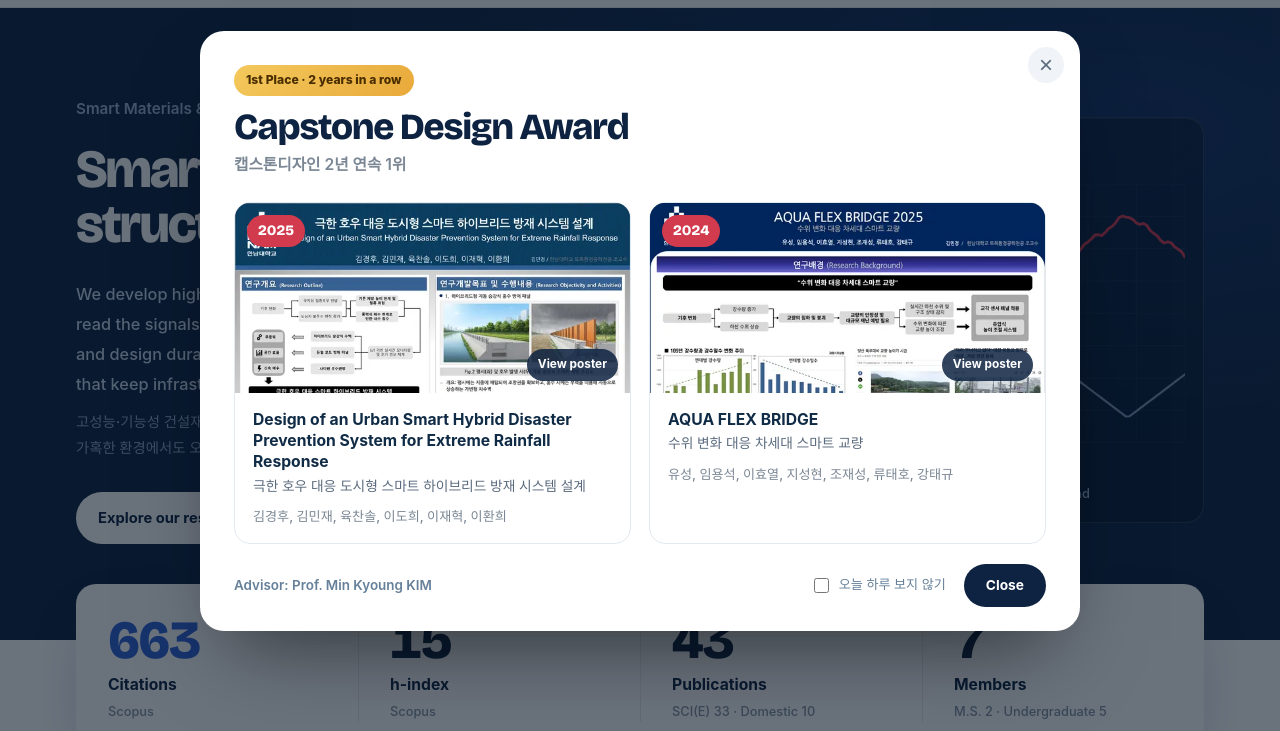
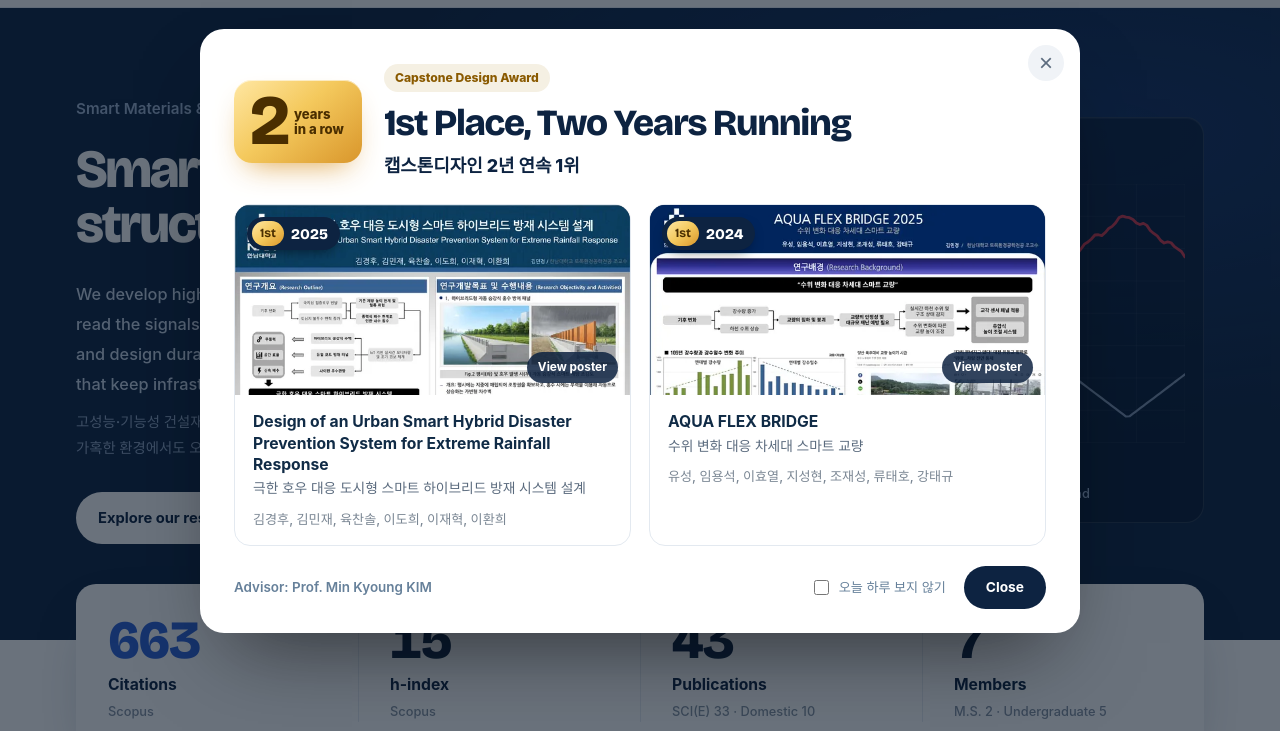
Before and after one commit to sms-laboratory/sms-laboratory.github.io, a plain HTML site: page index.html in a window 1280 px wide. Shown: the part 69-800 px from the top of the page. Drawn offline with nearby package versions, Linux system fonts and the light colour scheme; a web font is replaced by a local one.

Commit message:
Popup: emphasize two-year 1st place streak
Co-Authored-By: Claude Opus 5.5 <noreply@anthropic.com>
Claude-Session: https://claude.ai/code/session_01KxWRM8uRCEetmZxq2TgqD5

```diff
--- a/home.css
+++ b/home.css
@@ -533,20 +533,38 @@
     transform: translateY(14px) scale(.98); transition: transform .3s cubic-bezier(.2, .9, .3, 1.1);
 }
 .np-backdrop.is-open .np { transform: none; }
-.np-head { padding-right: 40px; }
+.np-head { display: flex; align-items: center; gap: 22px; padding-right: 40px; }
+.np-head-text { min-width: 0; }
+/* 2년 연속: 금색 큰 숫자 타일 */
+.np-streak {
+    position: relative; overflow: hidden; flex-shrink: 0;
+    display: flex; align-items: center; gap: 8px;
+    padding: 10px 18px 10px 16px; border-radius: 18px;
+    background: linear-gradient(140deg, #FFE7A3 0%, #F4C95D 45%, #D9962B 100%);
+    color: #4A2E00; box-shadow: 0 14px 30px -14px rgba(217, 150, 43, .9), inset 0 1px 0 rgba(255, 255, 255, .6);
+}
+.np-streak-n { font-family: 'Bricolage Grotesque', sans-serif; font-size: 4.4rem; font-weight: 800; line-height: .9; letter-spacing: -.06em; }
+.np-streak-t { font-size: .82rem; font-weight: 800; line-height: 1.15; }
+.np-streak::after {
+    content: ""; position: absolute; inset: 0; transform: translateX(-120%);
+    background: linear-gradient(110deg, transparent 35%, rgba(255, 255, 255, .75) 50%, transparent 65%);
+}
+.np-backdrop.is-open .np-streak::after { animation: npShine 1.1s ease .55s; }
+@keyframes npShine { to { transform: translateX(120%); } }
 .np-badge {
-    display: inline-block; padding: 5px 12px; border-radius: 999px;
-    background: linear-gradient(135deg, #F4C95D, #E8A93A); color: #4A2E00;
+    display: inline-block; padding: 4px 11px; border-radius: 999px;
+    background: #F5F0E3; color: #8A5A00;
     font-size: .76rem; font-weight: 800;
 }
 .np-head h2 { margin: 12px 0 0; padding: 0; border: 0; color: #0D2341; font-family: 'Bricolage Grotesque', 'Pretendard Variable', sans-serif; font-size: clamp(1.7rem, 3.4vw, 2.3rem); font-weight: 800; letter-spacing: -.035em; line-height: 1.05; }
-.np-ko { margin: 6px 0 0; color: #7B8794; font-size: .98rem; font-weight: 600; }
+.np-ko { margin: 8px 0 0; color: #0D2341; font-size: 1.12rem; font-weight: 800; }
 .np-cards { display: grid; grid-template-columns: 1fr 1fr; gap: 18px; margin-top: 24px; }
 .np-card { display: flex; flex-direction: column; overflow: hidden; border: 1px solid #E3E9F0; border-radius: 16px; }
 .np-poster { position: relative; display: block; height: 190px; overflow: hidden; background: #0D2341; }
 .np-poster img { display: block; width: 100%; height: 100%; object-fit: cover; object-position: top; transition: transform .4s; }
 .np-poster:hover img { transform: scale(1.04); }
-.np-year { position: absolute; left: 12px; top: 12px; padding: 4px 11px; border-radius: 999px; background: #D23A4E; color: #fff; font-family: 'Bricolage Grotesque', sans-serif; font-size: .9rem; font-weight: 800; }
+.np-year { position: absolute; left: 12px; top: 12px; display: inline-flex; align-items: center; gap: 7px; padding: 4px 12px 4px 5px; border-radius: 999px; background: #0D2341; color: #fff; font-family: 'Bricolage Grotesque', sans-serif; font-size: .92rem; font-weight: 800; box-shadow: 0 6px 14px -6px rgba(0, 0, 0, .6); }
+.np-year b { padding: 2px 8px; border-radius: 999px; background: linear-gradient(140deg, #FFE7A3, #F4C95D 50%, #D9962B); color: #4A2E00; font-size: .78rem; }
 .np-zoom { position: absolute; right: 12px; bottom: 12px; padding: 6px 11px; border-radius: 999px; background: rgba(13, 35, 65, .85); color: #fff; font-size: .74rem; font-weight: 700; }
 .np-project { padding: 16px 18px 0; }
 .np-project strong { display: block; color: #102B46; font-size: .98rem; line-height: 1.35; }
@@ -567,5 +585,11 @@
     .np-poster { height: 130px; }
     .np-foot { margin-top: 16px; }
     .np-advisor { flex-basis: 100%; }
+    .np-head { gap: 14px; padding-right: 34px; }
+    .np-streak { padding: 8px 12px 8px 11px; border-radius: 14px; }
+    .np-streak-n { font-size: 3.2rem; }
+    .np-streak-t { font-size: .72rem; }
+    .np-ko { font-size: 1rem; }
 }
-@media (prefers-reduced-motion: reduce) { .np-backdrop, .np { transition: none; } }
+@media (max-width: 360px) { .np-head { flex-direction: column; align-items: flex-start; } }
+@media (prefers-reduced-motion: reduce) { .np-backdrop, .np { transition: none; } .np-backdrop.is-open .np-streak::after { animation: none; } }
--- a/index.html
+++ b/index.html
@@ -3,7 +3,7 @@
 
 <head>
     <meta charset="UTF-8">
-    <meta name="site-build" content="20261123175700">
+    <meta name="site-build" content="20261123175835">
     <meta name="viewport" content="width=device-width, initial-scale=1.0">
     <!-- SHARE-META -->
     <meta name="description" content="Smart Materials and Structures Laboratory (SMS Lab), Department of Civil and Environmental Engineering, Hannam University. 한남대학교 건설환경공학과 김민경 교수 연구실 — 스마트 건설재료, 자가감지 콘크리트, 보수보강 재료 연구.">
@@ -32,9 +32,9 @@
     <link rel="preconnect" href="https://fonts.googleapis.com">
     <link rel="preconnect" href="https://fonts.gstatic.com" crossorigin>
     <link href="https://fonts.googleapis.com/css2?family=Bricolage+Grotesque:opsz,wght@12..96,500;12..96,700;12..96,800&display=swap" rel="stylesheet">
-    <link rel="stylesheet" href="home.css?v=20261123p4">
+    <link rel="stylesheet" href="home.css?v=20261123p5">
   <script src="nav.js?v=13" defer></script>
-  <script src="popup.js?v=3" defer></script>
+  <script src="popup.js?v=4" defer></script>
 </head>
 
 <body>
--- a/popup.js
+++ b/popup.js
@@ -7,8 +7,9 @@
 var POPUP = {
     active: true,
     id: 'capstone-2024-2025',
-    badge: '1st Place &middot; 2 years in a row',
-    title: 'Capstone Design Award',
+    streak: '2',                                   // 연속 1위 햇수 (큰 숫자로 표시)
+    badge: 'Capstone Design Award',
+    title: '1st Place, Two Years Running',
     titleKo: '캡스톤디자인 2년 연속 1위',
     advisor: 'Advisor: Prof. Min Kyoung KIM',
     items: [
@@ -42,7 +43,7 @@ var POPUP = {
             return '<article class="np-card">' +
                 '<a class="np-poster" href="' + it.poster + '" target="_blank" rel="noopener" aria-label="' + it.year + ' 포스터 크게 보기">' +
                     '<img src="' + it.thumb + '" alt="' + it.year + ' 캡스톤디자인 포스터">' +
-                    '<span class="np-year">' + it.year + '</span>' +
+                    '<span class="np-year"><b>1st</b>' + it.year + '</span>' +
                     '<span class="np-zoom">View poster</span>' +
                 '</a>' +
                 '<div class="np-project">' +
@@ -57,9 +58,15 @@ var POPUP = {
         wrap.innerHTML =
             '<div class="np" role="dialog" aria-modal="true" aria-labelledby="np-title">' +
                 '<div class="np-head">' +
-                    '<span class="np-badge">' + POPUP.badge + '</span>' +
-                    '<h2 id="np-title">' + POPUP.title + '</h2>' +
-                    '<p class="np-ko">' + POPUP.titleKo + '</p>' +
+                    '<div class="np-streak" aria-hidden="true">' +
+                        '<span class="np-streak-n">' + POPUP.streak + '</span>' +
+                        '<span class="np-streak-t">years<br>in a row</span>' +
+                    '</div>' +
+                    '<div class="np-head-text">' +
+                        '<span class="np-badge">' + POPUP.badge + '</span>' +
+                        '<h2 id="np-title">' + POPUP.title + '</h2>' +
+                        '<p class="np-ko">' + POPUP.titleKo + '</p>' +
+                    '</div>' +
                 '</div>' +
                 '<div class="np-cards">' + cards + '</div>' +
                 '<div class="np-foot">' +
```
Also changed, not shown: 404.html (+1 -1 lines), contact.html (+1 -1 lines), gallery.html (+1 -1 lines), members.html (+1 -1 lines), professor.html (+1 -1 lines), projects.html (+1 -1 lines), publications.html (+1 -1 lines), research.html (+1 -1 lines).
